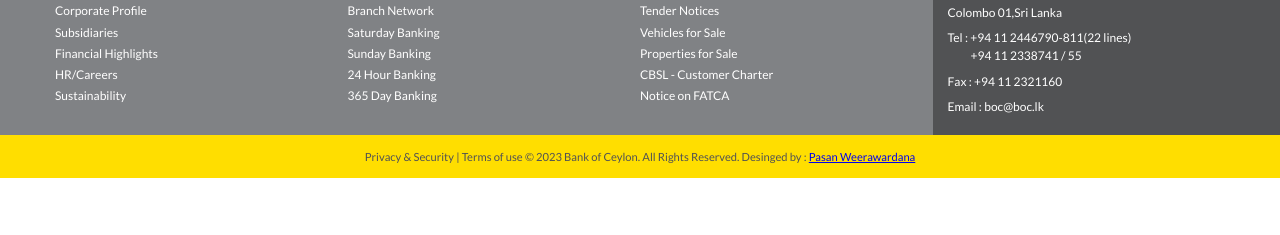
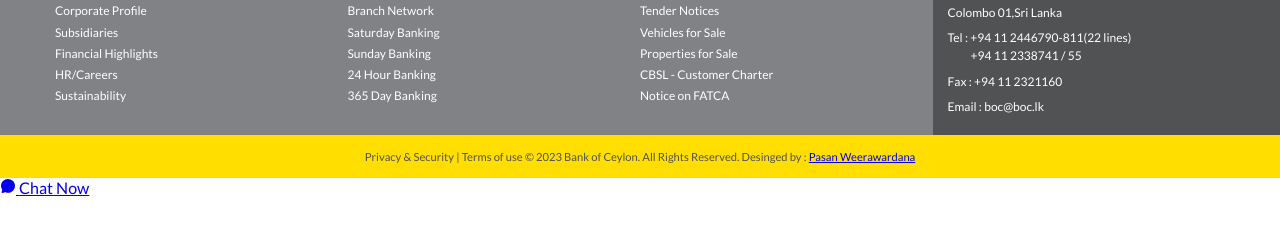
Before and after one commit to pasanweerawardana/boc.lk-clone, a plain HTML site: page index.html in a window 1280 px wide. Shown: the part 251-486 px from the top of the page. Drawn offline with nearby package versions, Linux system fonts and the light colour scheme.

Commit message:
completing aside

```diff
--- a/index.html
+++ b/index.html
@@ -178,5 +178,12 @@
             </div>
         </div>
     </footer>
+    <aside>
+        <a href="https://cbweb.boc.lk/">
+            <span id="bubble-wrapper">
+                <ion-icon name="chatbubble"></ion-icon>
+            </span> Chat Now
+        </a>
+    </aside>
 </body>
 </html>
```
